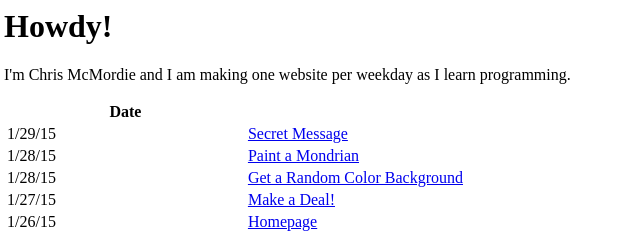
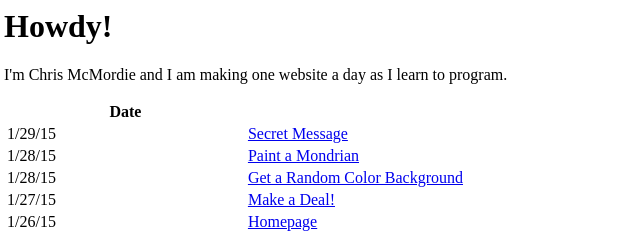
Before and after one commit to mcmo/mcmordie.net, a website: page views/index.html in a window 1280 px wide. Shown: the full height of the page, 4-644 px from the left. Drawn offline with Linux system fonts and the light colour scheme.

Commit message:
modify wording on about & index pages

```diff
--- a/server.js
+++ b/server.js
@@ -9,7 +9,7 @@ require('./routes')(app);
 // create a write stream (in append mode)
 if (process.env.PORT != 3000){
   var accessLogStream = fs.createWriteStream('/var/access.log', {flags: 'a'});
-  app.use(morgan(':remote-addr [:date[clf]] :method :url :status :response-time :referrer :user-agent',
+  app.use(morgan(':remote-addr [:date[clf]] :method :url :status :response-time :referrer',
                  {stream: accessLogStream}));
 } else {
   app.use(morgan('short'));
--- a/views/index.html
+++ b/views/index.html
@@ -1,7 +1,7 @@
 <!-- Main component for a primary marketing message or call to action -->
 <div class="jumbotron">
   <h1 class="orange">Howdy!</h1>
-  <p>I'm Chris McMordie and I am making <span class="orange">one website per weekday</span> as I learn programming.</p>
+  <p>I'm Chris McMordie and I am making <span class="orange">one website a day</span> as I learn to program.</p>
 </div>
 <div>
 <!--   <ul>
```
Also changed, not shown: views/about.html (+1 -1 lines).
